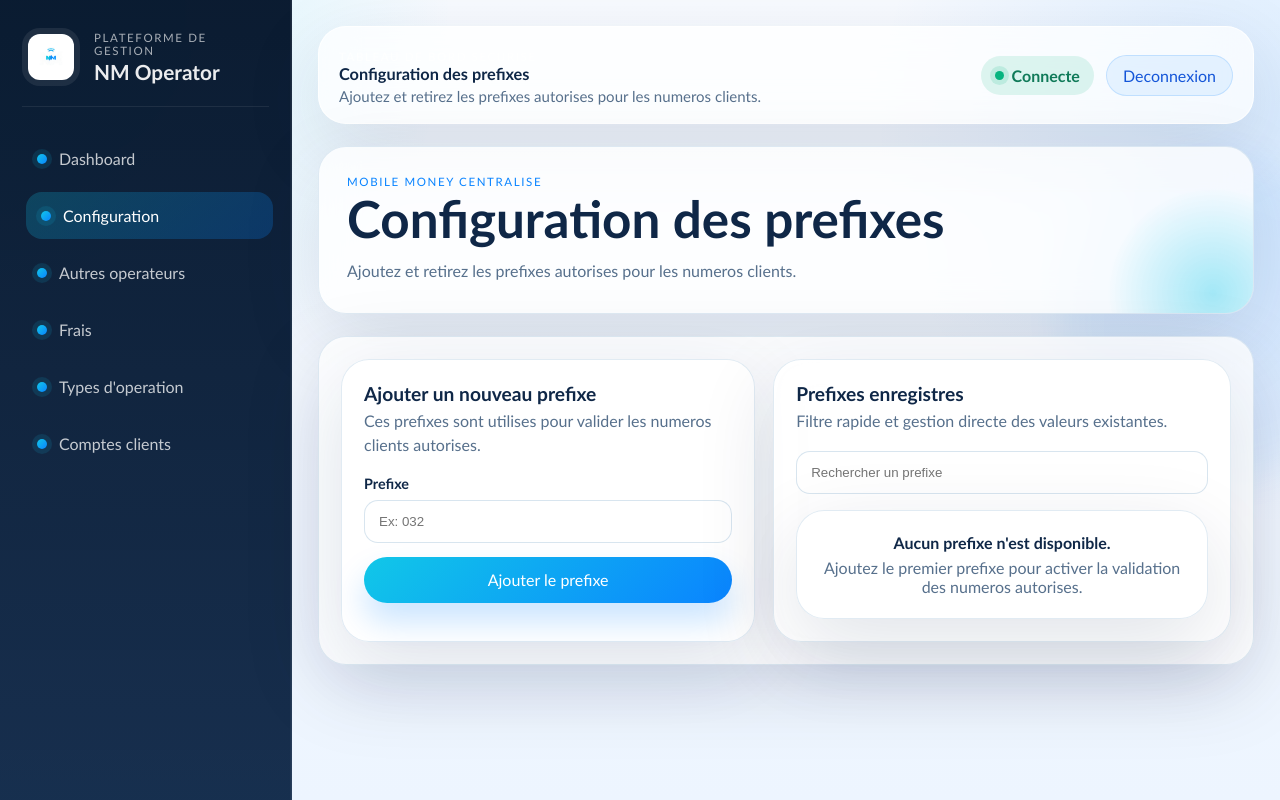
After one commit to Noahmathieu/PROJET-FINALE-S4-ETU-4326-4098, a CodeIgniter 4 app: the page made by codeigniter4-framework-b3359be/app/Views/operateur/autreOperateur.php in a window 1280 px wide. The commit adds this page. Run offline with PHP 8.4 and a stand-in for CodeIgniter, Linux system fonts and the light colour scheme; the template is opened without the code that fills it, so the values that code supplies are empty; some libraries are stand-ins or nearby versions.

Commit message:
autres operateurs

```diff
--- a/codeigniter4-framework-b3359be/app/Config/Routes.php
+++ b/codeigniter4-framework-b3359be/app/Config/Routes.php
@@ -19,9 +19,9 @@ $routes->post('/typeOperation/modifier/(:num)', 'TypeOperationController::modifi
 $routes->get('/typeOperation/supprimer/(:num)', 'TypeOperationController::supprimer/$1');
 $routes->get('/situationClient', 'ClientController::list');
 $routes->get('/historique/(:num)', 'ClientController::historique/$1');
-
-
-
+$routes->get('/autresOperateurs', 'AutresOperateursController::form');
+$routes->post('/autresOperateurs/ajouter', 'AutresOperateursController::ajouter');
+$routes->get('/autresOperateurs/supprimer/(:num)', 'AutresOperateursController::supprimer/$1');
 
 
 //Noah
--- a/codeigniter4-framework-b3359be/app/Views/operateur/_layout.php
+++ b/codeigniter4-framework-b3359be/app/Views/operateur/_layout.php
@@ -10,6 +10,7 @@ $logoPath = base_url(rawurlencode('Design sans titre.png'));
 $menuItems = [
     ['key' => 'dashboard', 'label' => 'Dashboard', 'href' => base_url('operator/home')],
     ['key' => 'configuration', 'label' => 'Configuration', 'href' => base_url('config')],
+    ['key' => 'autresOperateurs', 'label' => 'Autres operateurs', 'href' => base_url('autresOperateurs')],
     ['key' => 'frais', 'label' => 'Frais', 'href' => base_url('frais')],
     ['key' => 'typeOperation', 'label' => 'Types d\'operation', 'href' => base_url('typeOperation')],
     ['key' => 'situationCompte', 'label' => 'Comptes clients', 'href' => base_url('situationClient')],
--- /dev/null
+++ b/codeigniter4-framework-b3359be/app/Views/operateur/autreOperateur.php
@@ -0,0 +1,66 @@
+<?php
+$prefixe = $prefixe ?? [];
+
+ob_start();
+?>
+<div class="dual-grid">
+    <section class="panel-card">
+        <div class="panel-head">
+            <div>
+                <h3>Ajouter un nouveau prefixe</h3>
+                <p>Ces prefixes sont utilises pour valider les numeros clients autorises.</p>
+            </div>
+        </div>
+
+        <form class="form-grid" action="<?= base_url('autresOperateurs/ajouter') ?>" method="post">
+            <div class="form-group">
+                <label for="prefixe">Prefixe</label>
+                <input type="text" name="prefixe" id="prefixe" placeholder="Ex: 032" maxlength="10" required>
+            </div>
+
+            <button class="primary-button" type="submit">Ajouter le prefixe</button>
+        </form>
+    </section>
+
+    <section class="panel-card">
+        <div class="section-head">
+            <div>
+                <h3>Prefixes enregistres</h3>
+                <p>Filtre rapide et gestion directe des valeurs existantes.</p>
+            </div>
+        </div>
+
+        <div class="search-row">
+            <input class="search-field" type="search" data-grid-search="#prefixList" placeholder="Rechercher un prefixe">
+        </div>
+
+        <div id="prefixList" class="item-list">
+            <?php if (empty($prefixe)): ?>
+                <div class="empty-state">
+                    <strong>Aucun prefixe n'est disponible.</strong>
+                    <span>Ajoutez le premier prefixe pour activer la validation des numeros autorises.</span>
+                </div>
+            <?php endif; ?>
+
+            <?php foreach ($prefixe as $config): ?>
+                <article class="item-card" data-search-item>
+                    <div>
+                        <span class="mini-pill">Prefixe autorise</span>
+                        <strong><?= esc($config['prefixe']) ?></strong>
+                    </div>
+                    <a class="danger-button" href="<?= base_url('autresOperateurs/supprimer/' . $config['id']) ?>" data-delete-confirm="Supprimer le prefixe <?= esc($config['prefixe']) ?> ?">Supprimer</a>
+                </article>
+            <?php endforeach; ?>
+        </div>
+    </section>
+</div>
+<?php
+$content = ob_get_clean();
+
+echo view('operateur/_layout', [
+    'title' => 'Configuration des prefixes',
+    'pageHeading' => 'Configuration des prefixes',
+    'pageDescription' => 'Ajoutez et retirez les prefixes autorises pour les numeros clients.',
+    'activeMenu' => 'configuration',
+    'content' => $content,
+]);
--- a/codeigniter4-framework-b3359be/base.sql
+++ b/codeigniter4-framework-b3359be/base.sql
@@ -41,3 +41,8 @@ INSERT INTO type_operation (nomType) VALUES ('Transfert'),('Retrait'),('Depot');
 INSERT INTO frais (montant_Min, montant_Max, valeur, id_type_operation) VALUES (100, 1000, 50, 1), (1001, 5000, 50, 1), (5001, 10000, 100, 1), (10001, 25000, 200, 1), (25001, 50000, 400, 1), (50001, 100000, 800, 1), (100001, 250000, 1500, 1), (250001, 500000, 1500, 1), (500001, 1000000, 2500, 1),(1000001, 2000000, 3000, 1),
 (100, 1000, 50, 2), (1001, 5000, 50, 2), (5001, 10000, 100, 2), (10001, 25000, 200, 2), (25001, 50000, 400, 2), (50001, 100000, 700, 2), (100001, 250000, 1100, 2), (250001, 500000, 1100, 2), (500001, 1000000, 2200, 2),(1000001, 2000000, 3000, 2),
 (100, 1000, 50, 3), (1001, 5000, 50, 3), (5001, 10000, 100, 3), (10001, 25000, 300, 3), (25001, 50000, 500, 3), (50001, 100000, 800, 3), (100001, 250000, 1200, 3), (250001, 500000, 1200, 3), (500001, 1000000, 2300, 3),(1000001, 2000000, 3500, 3);
+
+CREATE TABLE autres_operateurs(
+    id INTEGER PRIMARY KEY AUTOINCREMENT,
+    prefixe VARCHAR(10) NOT NULL
+);
```
Also changed, not shown: Taches.md (+15 -0 lines), codeigniter4-framework-b3359be/app/Controllers/AutresOperateursController.php (added, +36 -0 lines), codeigniter4-framework-b3359be/app/Models/AutresOperateursModel.php (added, +17 -0 lines), codeigniter4-framework-b3359be/writable/operateur.db, 3 other files.
